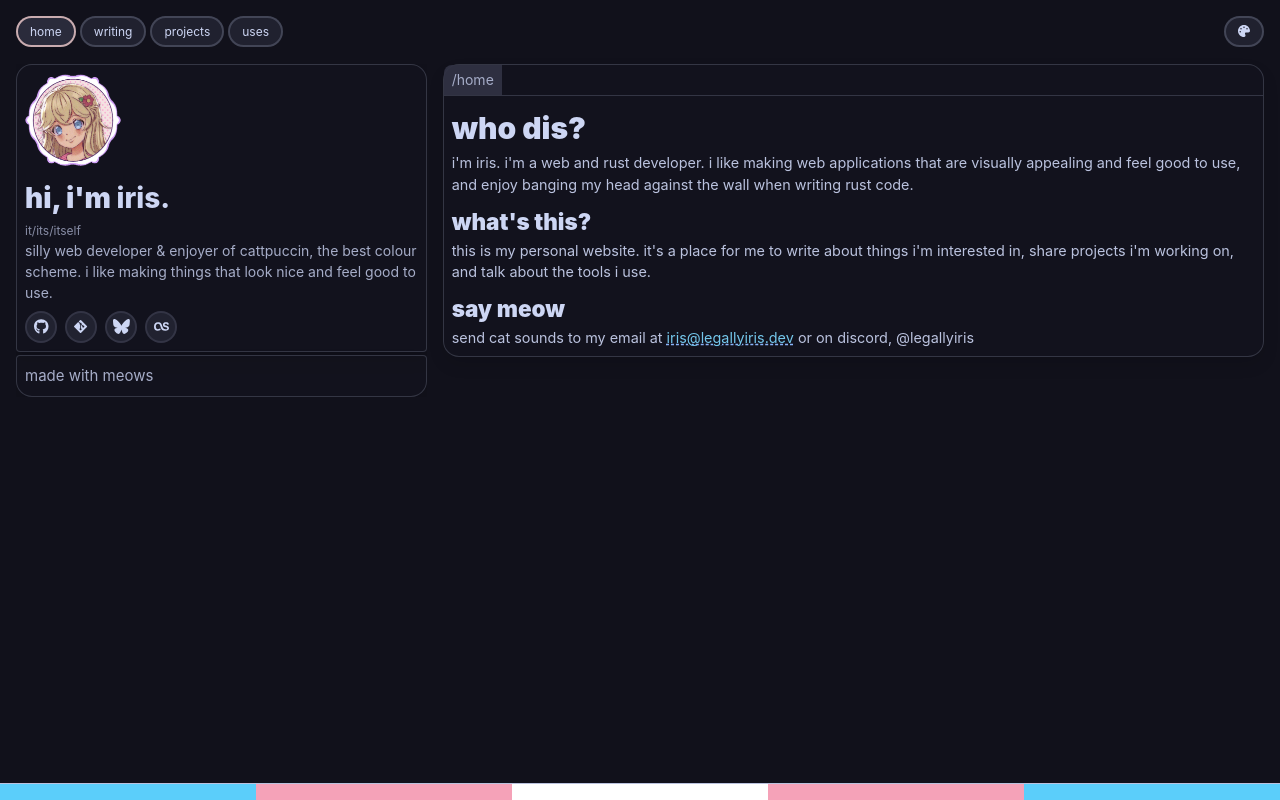
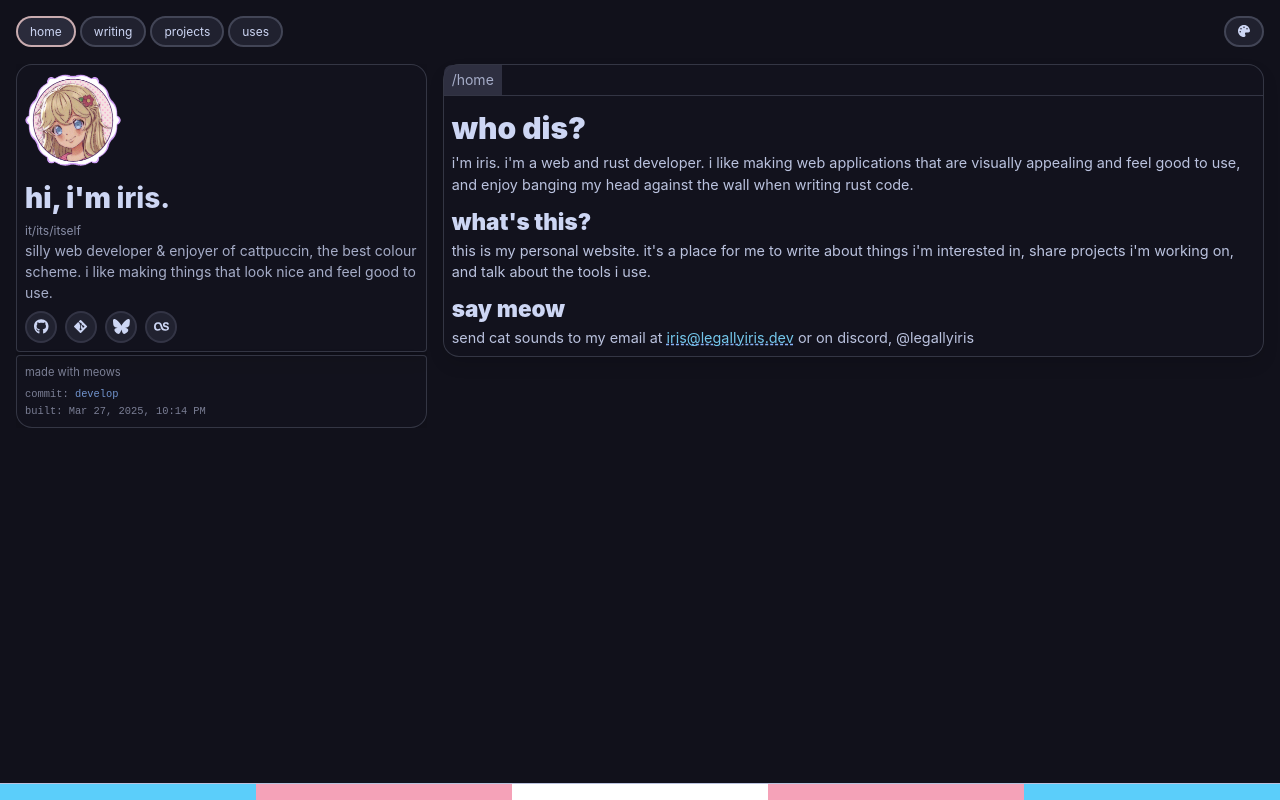
Before and after one commit to irimoe/legallyiris.github.io, a Vue app: page /home in a window 1280 px wide. Built offline with nearby package versions, Linux system fonts and the light colour scheme.

Commit message:
faet: add built time and commit hash to footer

```diff
--- a/src/App.vue
+++ b/src/App.vue
@@ -6,14 +6,14 @@ import {
 	faGithub,
 	faLastfm,
 } from "@fortawesome/free-brands-svg-icons";
-import { faMusic } from "@fortawesome/free-solid-svg-icons";
 import { FontAwesomeIcon } from "@fortawesome/vue-fontawesome";
 import { RouterLink } from "vue-router";
 
+import { buildInfo } from "@/buildInfo";
 import ContentView from "@/components/ContentView.vue";
 import ThemeSelector from "@/components/ThemeSelector.vue";
 import Tooltip from "@/components/ToolTip.vue";
-import router from "./router";
+import router from "@/router";
 
 type Link =
 	| {
@@ -51,6 +51,17 @@ const links: Link[] = [
 		icon: faLastfm,
 	},
 ];
+
+const formattedDate = new Date(buildInfo.buildTime).toLocaleDateString(
+	"en-US",
+	{
+		year: "numeric",
+		month: "short",
+		day: "numeric",
+		hour: "2-digit",
+		minute: "2-digit",
+	},
+);
 
 function scrollToMainContent() {
 	const mainHeading = document.querySelector(
@@ -119,8 +130,12 @@ function scrollToMainContent() {
           </Tooltip>
         </div>
       </div>
-      <div class="pane-panel pane-main">
-        made with meows
+      <div class="pane-panel pane-main footer-info">
+        <div>made with meows</div>
+        <div class="build-info">
+          <span>commit: <a :href="`https://github.com/legallyiris/legallyiris.github.io/commit/${buildInfo.commitHash}`" target="_blank" rel="noopener">{{ buildInfo.commitHash.substring(0, 7) }}</a></span>
+          <span>built: {{ formattedDate }}</span>
+        </div>
       </div>
     </aside>
     <ContentView />
@@ -137,8 +152,6 @@ function scrollToMainContent() {
 
 <style scoped lang="scss">
 @use 'css/_variables.scss' as *;
-
-
 
 nav.main-nav {
   position: fixed;
@@ -304,6 +317,31 @@ nav.main-nav {
   }
 }
 
+.footer-info {
+  display: flex;
+  flex-direction: column;
+  gap: 0.25rem;
+  font-size: 0.7rem;
+  color: hsla(var(--subtext0) / 0.7);
+
+  .build-info {
+    display: flex;
+    flex-direction: column;
+    font-family: 'JetBrains Mono', monospace;
+    font-size: 0.65rem;
+
+    a {
+      color: hsla(var(--blue) / 0.8);
+      text-decoration: none;
+
+      &:hover {
+        text-decoration: underline;
+        color: hsla(var(--blue) / 1);
+      }
+    }
+  }
+}
+
 .trans-flag {
   position: fixed;
   bottom: 0;
--- /dev/null
+++ b/src/buildInfo.ts
@@ -0,0 +1,4 @@
+export const buildInfo = {
+	commitHash: import.meta.env.VITE_COMMIT_HASH || "development",
+	buildTime: import.meta.env.VITE_BUILD_TIME || new Date().toISOString(),
+};
```
